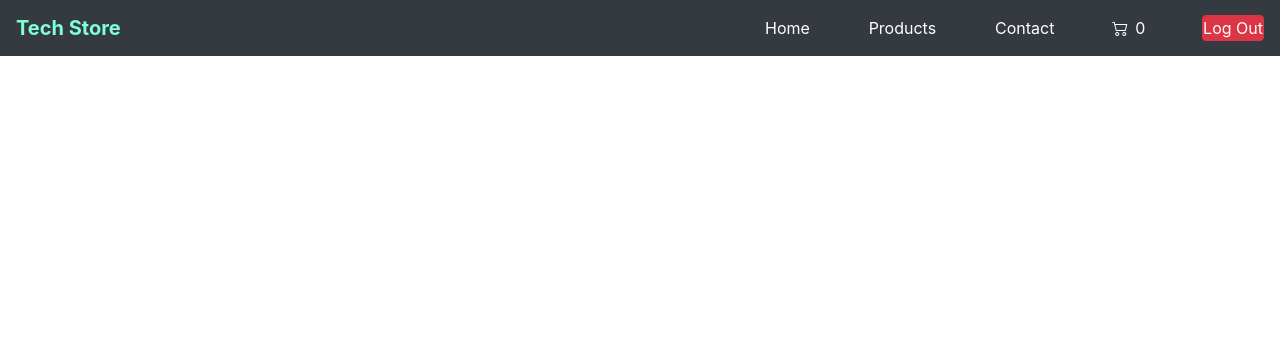
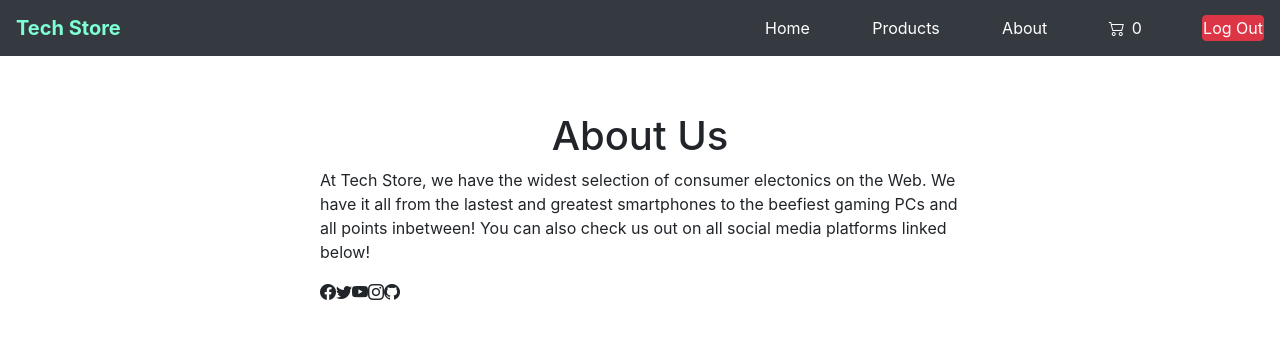
Before and after one commit to envincebal/mern-ecommerce, a React (Create React App) app in the folder frontend/: page /about in a window 1280 px wide. Shown: the top 338 px of the page. Built offline with nearby package versions, Linux system fonts and the light colour scheme.

Commit message:
Added About Page.

```diff
--- a/frontend/src/App.js
+++ b/frontend/src/App.js
@@ -3,7 +3,7 @@ import {BrowserRouter, Switch, Route} from "react-router-dom";
 import NavigationBar from "./components/Navbar/Navbar";
 import HomePage from "./components/HomePage/HomePage";
 import ProductsPage from "./components/ProductsPage/ProductsPage";
-import ContactPage from "./components/ContactPage/ContactPage";
+import AboutPage from "./components/AboutPage/AboutPage";
 import CartPage from "./components/CartPage/CartPage";
 
 
@@ -15,7 +15,7 @@ function App() {
         <Switch>
           <Route exact path="/" component={HomePage} />
           <Route exact path="/products" component={ProductsPage} />
-          <Route exact path="/contact" component={ContactPage} />
+          <Route exact path="/about" component={AboutPage} />
           <Route exact path="/cart" component={CartPage} />
         </Switch>
       </BrowserRouter>
--- /dev/null
+++ b/frontend/src/components/AboutPage/AboutPage.css
@@ -0,0 +1,9 @@
+.about-page{
+  padding-top: 7rem;
+  margin: 0 auto;
+  max-width: 50%;
+}
+
+.about-title{
+  text-align: center;
+}
--- /dev/null
+++ b/frontend/src/components/AboutPage/AboutPage.jsx
@@ -0,0 +1,25 @@
+import React from "react";
+import "./AboutPage.css";
+
+const AboutPage = () => {
+  return (
+    <div className="about-page">
+      <h1 className="about-title">About Us</h1>
+      <p className="about-description">
+        At Tech Store, we have the widest selection of consumer electonics on
+        the Web. We have it all from the lastest and greatest smartphones to the
+        beefiest gaming PCs and all points inbetween! You can also check us out
+        on all social media platforms linked below!
+      </p>
+      <div className="social-media-div">
+        <i class="bi bi-facebook"></i>
+        <i class="bi bi-twitter"></i>
+        <i class="bi bi-youtube"></i>
+        <i class="bi bi-instagram"></i>
+        <i class="bi bi-github"></i>
+      </div>
+    </div>
+  );
+};
+
+export default AboutPage;
--- a/frontend/src/components/ContactPage/ContactPage.jsx
+++ /dev/null
@@ -1,11 +0,0 @@
-import React from 'react'
-
- const ContactPage = () => {
-  return (
-    <div>
-      <h1>Contact</h1>
-    </div>
-  )
-}
-
-export default ContactPage;
--- a/frontend/src/components/Navbar/Navbar.jsx
+++ b/frontend/src/components/Navbar/Navbar.jsx
@@ -25,9 +25,9 @@ export const NavigationBar = () => {
             Products
           </Button>
         </Link>
-        <Link to={"/contact"}>
+        <Link to={"/about"}>
           <Button className="link-item" variant="link">
-            Contact
+            About
           </Button>
         </Link>
         <div className="cart-div">
--- a/frontend/src/components/ProductsPage/ProductsPage.css
+++ b/frontend/src/components/ProductsPage/ProductsPage.css
@@ -8,8 +8,13 @@
 
 }
 
+.all,
+.PC,
+.smartphone{
+  cursor: pointer;
+}
+
 .items-div{
-
   max-width: 70%;
   margin: 0 auto;
   flex-wrap: wrap;
--- a/frontend/src/components/ProductsPage/ProductsPage.jsx
+++ b/frontend/src/components/ProductsPage/ProductsPage.jsx
@@ -16,7 +16,7 @@ const ProductsPage = () => {
     });
   };
 
-  const filterProducts = (e) => {
+  const filterProducts = e => {
     axios("http://localhost:8000/products")
     .then(res => {
       const target = e.target.className;
@@ -32,7 +32,6 @@ const ProductsPage = () => {
       }else{
         setProductItems(products);
       }
-
     });
   };
 
--- a/frontend/src/index.css
+++ b/frontend/src/index.css
@@ -6,8 +6,3 @@ body {
   -webkit-font-smoothing: antialiased;
   -moz-osx-font-smoothing: grayscale;
 }
-
-code {
-  font-family: source-code-pro, Menlo, Monaco, Consolas, 'Courier New',
-    monospace;
-}
```
Also changed, not shown: frontend/src/components/ContactPage/ContactPage.css (deleted).
